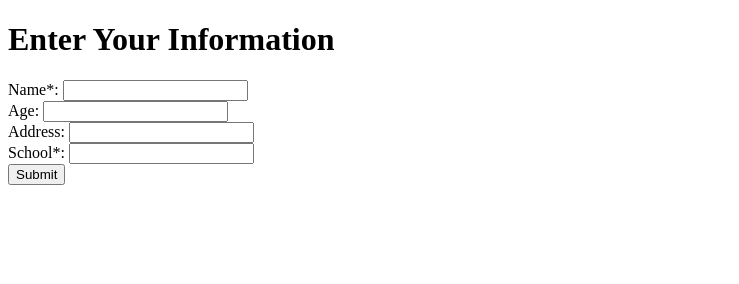
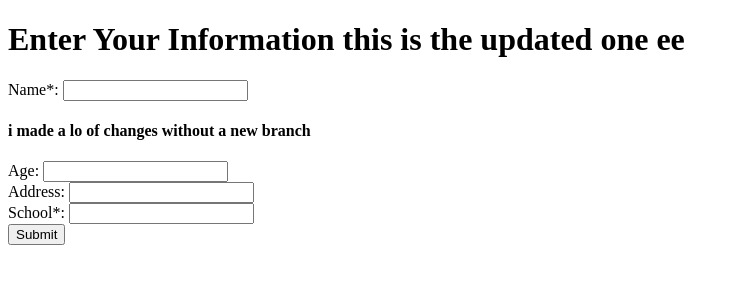
Before and after one commit to clarissagtz/newtest, a plain HTML site: page index.html in a window 1280 px wide. Shown: the whole page, without its empty margins (0-739 px from the left). Drawn offline with Linux system fonts and the light colour scheme.

Commit message:
this is from new branch

```diff
--- a/index.html
+++ b/index.html
@@ -1,15 +1,18 @@
 <!DOCTYPE html>
 <html>
+
 <head>
-    <title>User Information Form</title>
+    <title>User Information Form this is the updated one </title>
 
 </head>
+
 <body>
-    <h1>Enter Your Information</h1>
+    <h1>Enter Your Information this is the updated one ee</h1>
     <form>
         <label for="name">Name<span class="required">*</span>:</label>
         <input type="text" id="name" name="name" required>
         <br>
+        <h4>i made a lo of changes without a new branch </h4>
 
         <label for="age">Age:</label>
         <input type="number" id="age" name="age">
@@ -26,4 +29,5 @@
         <input type="submit" value="Submit">
     </form>
 </body>
+
 </html>
```
